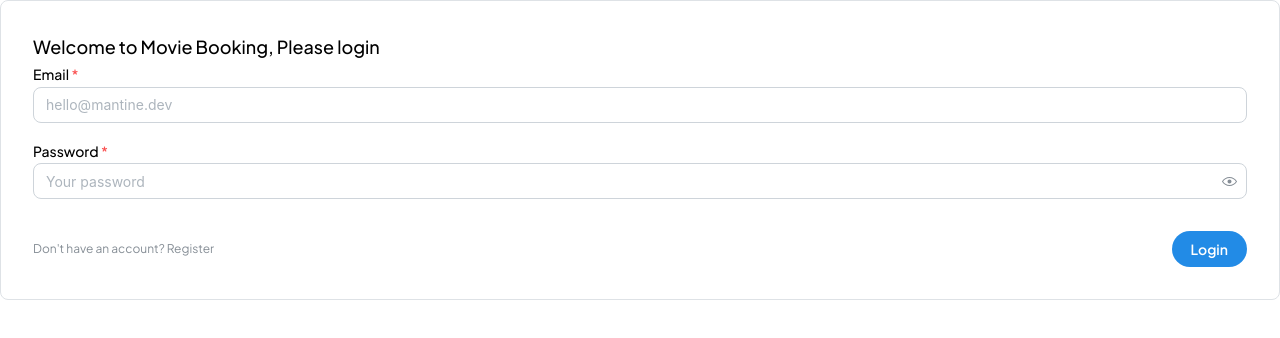
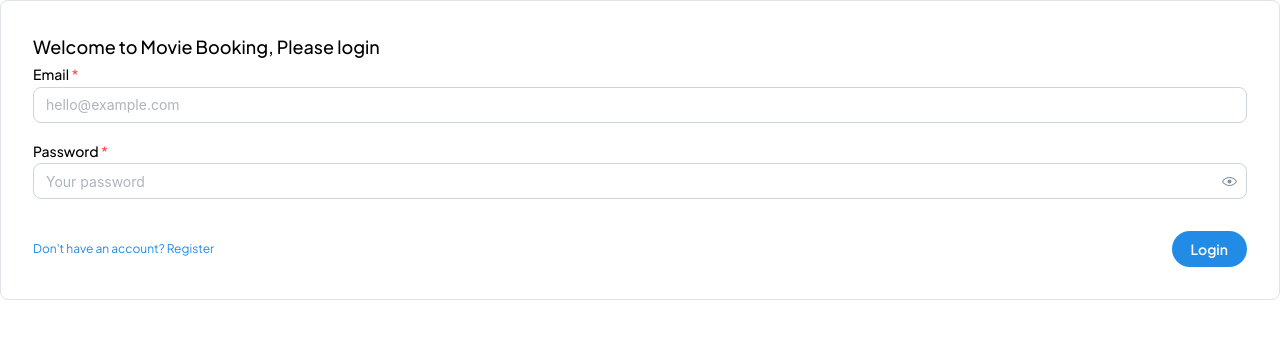
Before and after one commit to NiranjanUkm/MovieTicketBookingApp-frontend, a React (Vite) app: page /login in a window 1280 px wide. Shown: the top 338 px of the page. Built offline with nearby package versions, Linux system fonts and the light colour scheme.

Commit message:
added toastify effect for messages

```diff
--- a/package.json
+++ b/package.json
@@ -23,7 +23,8 @@
     "multer": "1.4.5-lts.1",
     "react": "^18.3.1",
     "react-dom": "^18.3.1",
-    "react-router-dom": "^6.27.0"
+    "react-router-dom": "^6.27.0",
+    "react-toastify": "^10.0.6"
   },
   "devDependencies": {
     "@eslint/js": "^9.13.0",
--- a/src/pages/login.tsx
+++ b/src/pages/login.tsx
@@ -1,9 +1,22 @@
 import { upperFirst, useToggle } from '@mantine/hooks';
 import React, { FC, useState, useEffect } from 'react';
 import { useForm } from '@mantine/form';
-import { Paper, Group, Stack, TextInput, PasswordInput, Checkbox, Anchor, Button, Text, PaperProps } from '@mantine/core';
+import {
+    Paper,
+    Group,
+    Stack,
+    TextInput,
+    PasswordInput,
+    Checkbox,
+    Anchor,
+    Button,
+    Text,
+    PaperProps
+} from '@mantine/core';
 import { useNavigate, useLocation } from 'react-router-dom';
 import axios from 'axios';
+import { ToastContainer, toast } from 'react-toastify';
+import 'react-toastify/dist/ReactToastify.css';
 
 interface LoginPageProps extends PaperProps {}
 
@@ -11,7 +24,6 @@ const LoginPage: FC<LoginPageProps> = ({ ...props }) => {
     const [type, toggle] = useToggle(['login', 'register']);
     const navigate = useNavigate();
     const location = useLocation();
-    const [error, setError] = useState<string | null>(null);
     const [isLoggedIn, setIsLoggedIn] = useState<boolean>(false);
     const [loading, setLoading] = useState<boolean>(false);
 
@@ -28,27 +40,31 @@ const LoginPage: FC<LoginPageProps> = ({ ...props }) => {
             username: '',
             password: '',
             confirmPassword: '',
-            terms: true,
+            terms: false,
         },
-
         validate: {
-            email: (val) => (/^\S+@\S+$/.test(val) ? null : 'Invalid email'),
-            password: (val) => (val.length <= 6 ? 'Password should include at least 6 characters' : null),
+            email: (value) => (/^\S+@\S+$/.test(value) ? null : 'Invalid email'),
+            password: (value) => (value.length > 6 ? null : 'Password must be at least 6 characters'),
+            confirmPassword: (value, values) =>
+                type === 'register' && value !== values.password ? 'Passwords do not match' : null,
+            terms: (value) =>
+                type === 'register' && !value ? 'You must accept the terms and conditions' : null,
         },
     });
 
     const handleSubmit = async () => {
-        setError(null);
         setLoading(true);
 
-        try {
         if (type === 'login') {
             const { email, password } = form.values;
+
+            try {
                 const response = await axios.post('https://cinehub-backend.onrender.com/users/login', { email, password });
                 const { isAdmin, token } = response.data;
 
                 localStorage.setItem('token', token);
                 setIsLoggedIn(true);
+                toast.success('Login successful');
 
                 const redirectTo = location.state?.from?.pathname || '/';
                 if (isAdmin) {
@@ -56,8 +72,15 @@ const LoginPage: FC<LoginPageProps> = ({ ...props }) => {
                 } else {
                     navigate(redirectTo);
                 }
+            } catch (error: any) {
+                toast.error(error.response?.data?.message || 'Something went wrong');
+            } finally {
+                setLoading(false);
+            }
         } else {
             const { email, username, password, confirmPassword } = form.values;
+
+            try {
                 const response = await axios.post('https://cinehub-backend.onrender.com/users/register', {
                     email,
                     username,
@@ -66,19 +89,18 @@ const LoginPage: FC<LoginPageProps> = ({ ...props }) => {
                     isAdmin: false,
                 });
 
-                // Retrieve token from response and log the user in
                 const { token } = response.data;
                 localStorage.setItem('token', token);
                 setIsLoggedIn(true);
+                toast.success('Registration successful');
 
-                // Redirect to user home after registration
                 const redirectTo = location.state?.from?.pathname || '/';
                 navigate(redirectTo);
-            }
             } catch (error: any) {
-            setError(error.response?.data?.message || 'Something went wrong');
+                toast.error(error.response?.data?.message || 'Something went wrong');
             } finally {
                 setLoading(false);
+            }
         }
     };
 
@@ -88,21 +110,21 @@ const LoginPage: FC<LoginPageProps> = ({ ...props }) => {
         navigate('/');
     };
 
+    const toggleFormType = () => {
+        toggle();
+        form.reset(); // Reset all form fields when switching between login and register
+    };
+
     return (
         <React.Fragment>
+            <ToastContainer />
             <div className='flex h-dvh items-center justify-center'>
                 <Paper radius="md" p="xl" withBorder {...props}>
                     <Text size="lg" fw={500}>
                         Welcome to Movie Booking, Please {type}
                     </Text>
 
-                    {error && (
-                        <Text color="red" size="sm" mt="md">
-                            {error}
-                        </Text>
-                    )}
-
-                    <form onSubmit={form.onSubmit(() => { handleSubmit() })}>
+                    <form onSubmit={form.onSubmit(handleSubmit)}>
                         <Stack>
                             {type === 'register' && (
                                 <TextInput
@@ -111,17 +133,18 @@ const LoginPage: FC<LoginPageProps> = ({ ...props }) => {
                                     value={form.values.username}
                                     onChange={(event) => form.setFieldValue('username', event.currentTarget.value)}
                                     radius="md"
+                                    error={form.errors.username}
                                 />
                             )}
 
                             <TextInput
                                 required
                                 label="Email"
-                                placeholder="hello@mantine.dev"
+                                placeholder="hello@example.com"
                                 value={form.values.email}
                                 onChange={(event) => form.setFieldValue('email', event.currentTarget.value)}
-                                error={form.errors.email && 'Invalid email'}
                                 radius="md"
+                                error={form.errors.email}
                             />
 
                             <PasswordInput
@@ -130,8 +153,8 @@ const LoginPage: FC<LoginPageProps> = ({ ...props }) => {
                                 placeholder="Your password"
                                 value={form.values.password}
                                 onChange={(event) => form.setFieldValue('password', event.currentTarget.value)}
-                                error={form.errors.password && 'Password should include at least 6 characters'}
                                 radius="md"
+                                error={form.errors.password}
                             />
 
                             {type === 'register' && (
@@ -142,6 +165,7 @@ const LoginPage: FC<LoginPageProps> = ({ ...props }) => {
                                     value={form.values.confirmPassword}
                                     onChange={(event) => form.setFieldValue('confirmPassword', event.currentTarget.value)}
                                     radius="md"
+                                    error={form.errors.confirmPassword}
                                 />
                             )}
 
@@ -150,6 +174,7 @@ const LoginPage: FC<LoginPageProps> = ({ ...props }) => {
                                     label="I accept terms and conditions"
                                     checked={form.values.terms}
                                     onChange={(event) => form.setFieldValue('terms', event.currentTarget.checked)}
+                                    error={form.errors.terms}
                                 />
                             )}
                         </Stack>
@@ -164,13 +189,13 @@ const LoginPage: FC<LoginPageProps> = ({ ...props }) => {
                                 </>
                             ) : (
                                 <>
-                                    <Anchor component="button" type="button" c="dimmed" onClick={() => toggle()} size="xs">
+                                    <Anchor component="button" type="button" color="dimmed" onClick={toggleFormType} size="xs">
                                         {type === 'register'
                                             ? 'Already have an account? Login'
                                             : "Don't have an account? Register"}
                                     </Anchor>
                                     <Button type="submit" radius="xl" disabled={loading}>
-                                        {upperFirst(type)}
+                                        {loading ? 'Submitting...' : upperFirst(type)}
                                     </Button>
                                 </>
                             )}
```
Also changed, not shown: 1 other file (tests, documents, lock files or other folders). Lines whose indentation alone changed are shown as unchanged.
